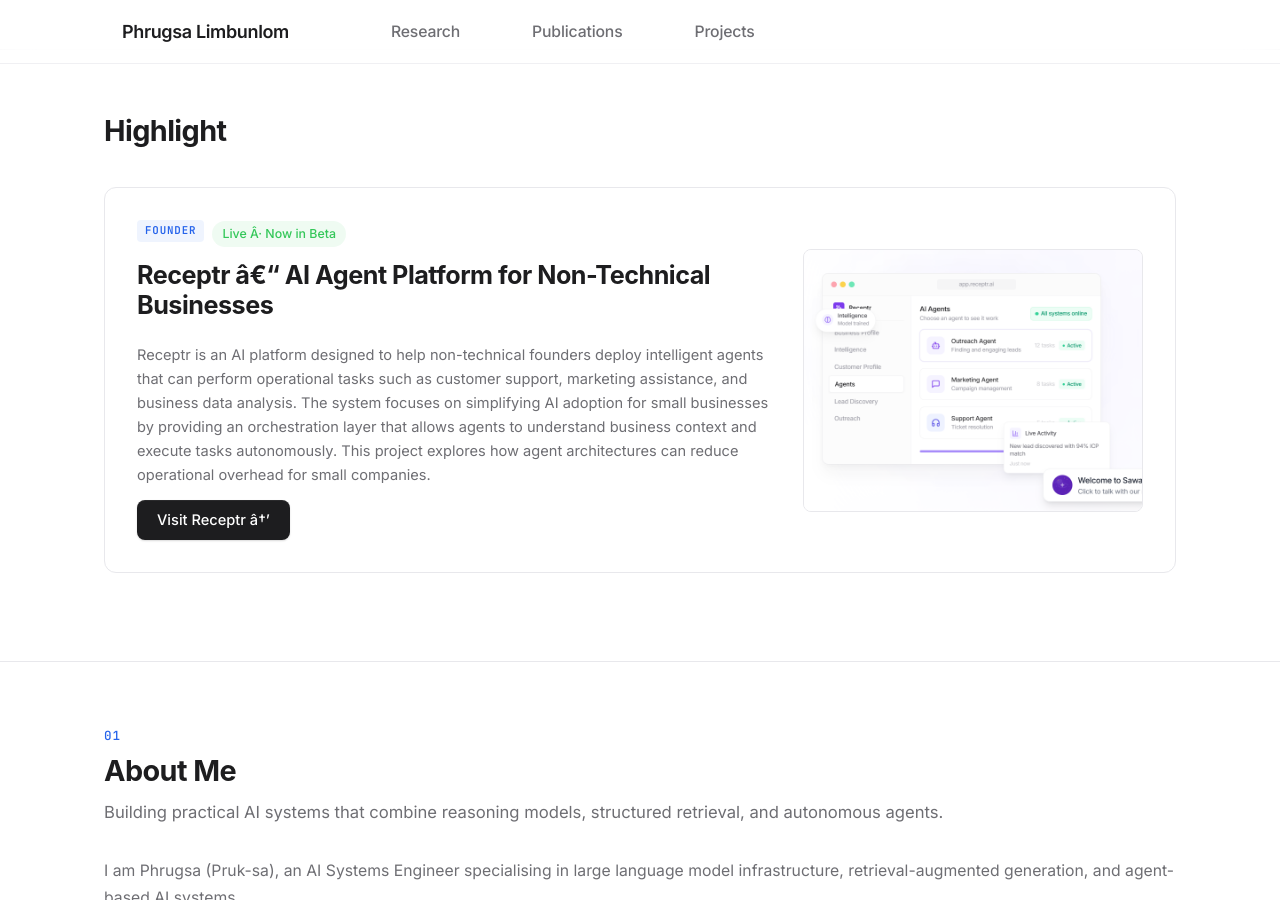
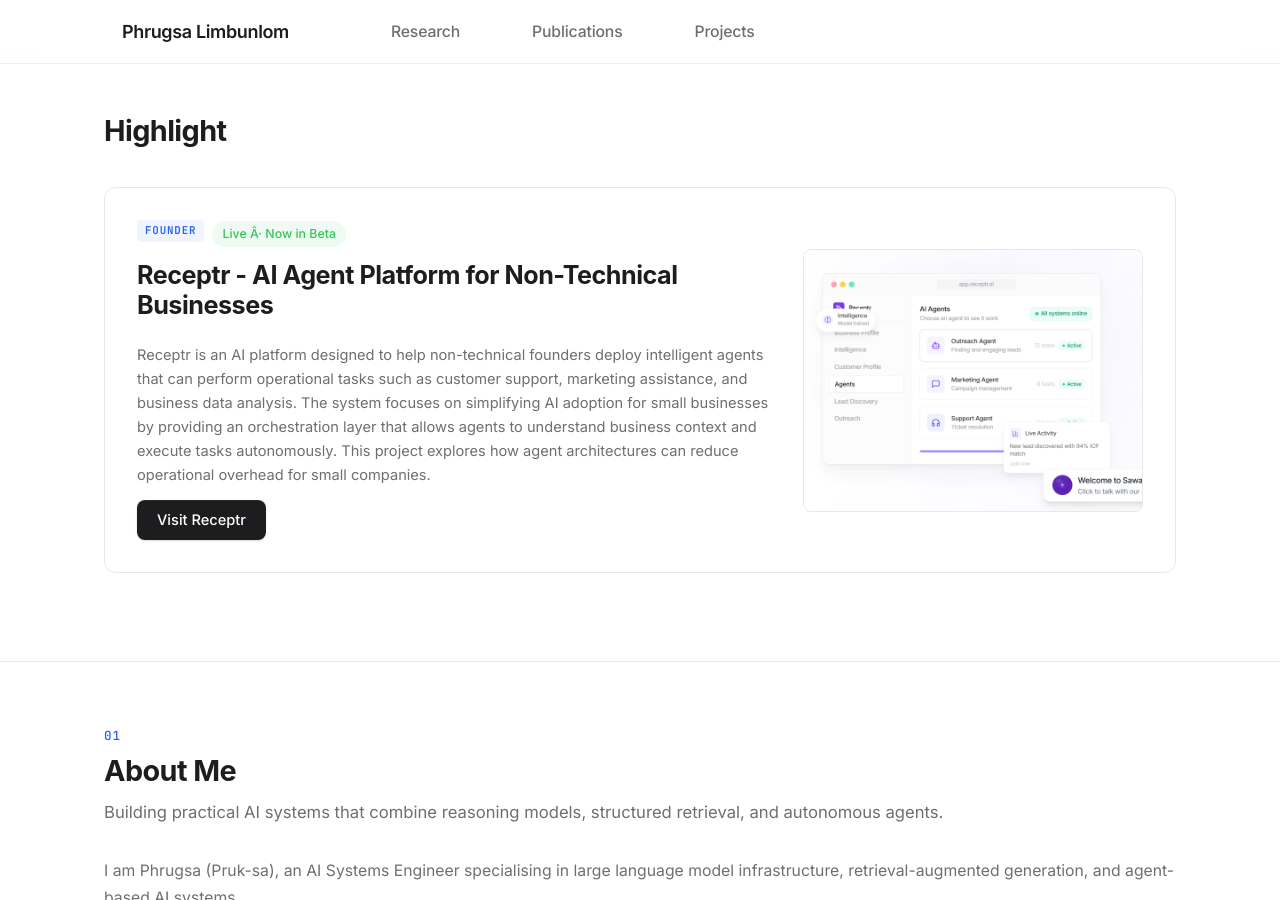
Before and after one commit to phrugsa-limbunlom/phrugsa-limbunlom.github.io, a Jekyll site: the page built from _pages/about.md, in a window 1280 px wide and 900 px high, scrolled down 579 px. Built offline with Jekyll 4.4.1, drawn with Linux system fonts in a browser that asks for light colours; our own code applies the rules of GitHub Pages for plain Markdown files.

Commit message:
fix: correct typographical errors and improve description for Receptr

```diff
--- a/_pages/about.md
+++ b/_pages/about.md
@@ -82,12 +82,12 @@ redirect_from:
           <span class="sl-card__tag sl-card__tag--project">Founder</span>
           <span class="sl-badge sl-badge--success">Live Â· Now in Beta</span>
         </div>
-        <h3 class="sl-highlight-card__title">Receptr â€“ AI Agent Platform for Non-Technical Businesses</h3>
+        <h3 class="sl-highlight-card__title">Receptr - AI Agent Platform for Non-Technical Businesses</h3>
         <p class="sl-highlight-card__desc">Receptr is an AI platform designed to help non-technical founders deploy intelligent agents that can perform operational tasks such as customer support, marketing assistance, and business data analysis. The system focuses on simplifying AI adoption for small businesses by providing an orchestration layer that allows agents to understand business context and execute tasks autonomously. This project explores how agent architectures can reduce operational overhead for small companies.</p>
-        <span class="sl-btn sl-btn--primary" style="align-self: flex-start; pointer-events: none;">Visit Receptr â†’</span>
+        <span class="sl-btn sl-btn--primary" style="align-self: flex-start; pointer-events: none;">Visit Receptr</span>
       </div>
       <div class="sl-highlight-card__preview">
-        <img src="/images/Receptr.png?v=2" alt="Receptr â€” AI Agent Platform preview" loading="lazy">
+        <img src="/images/Receptr.png?v=2" alt="Receptr” AI Agent Platform preview" loading="lazy">
       </div>
     </a>
   </div>
```
